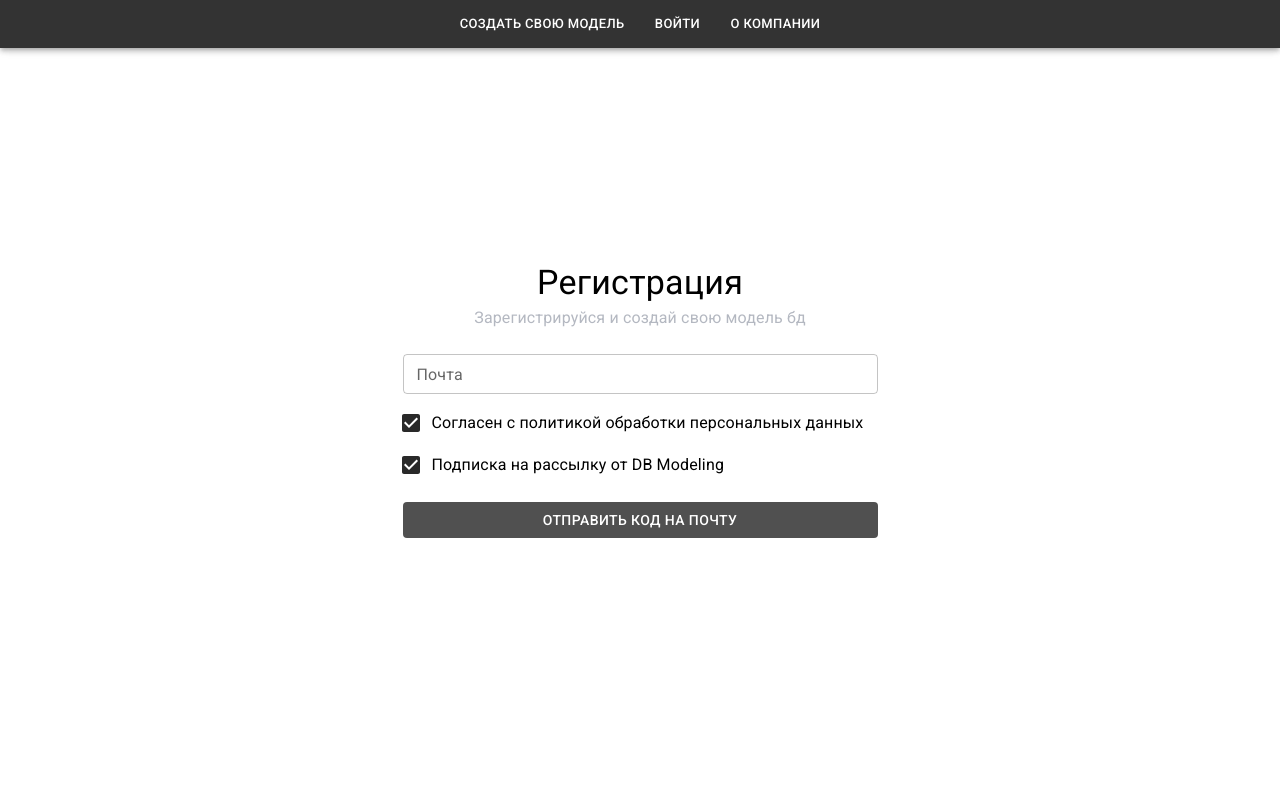
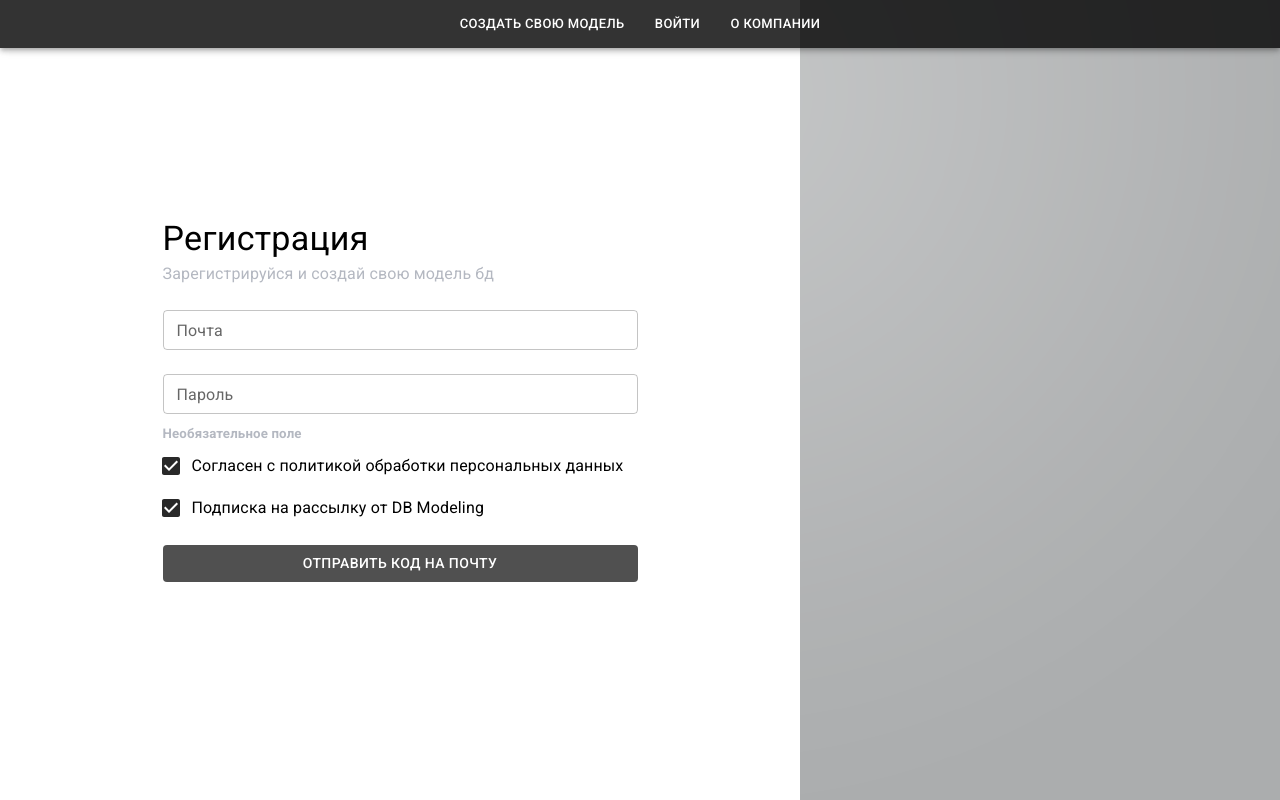
Before and after one commit to rombal-tech/awako-web, a React (Create React App) app: page /registration in a window 1280 px wide. Built offline with nearby package versions, Linux system fonts and the light colour scheme.

Commit message:
Реализует валидацию в форме регистрации

```diff
--- a/src/components/auth/login/LoginPage.tsx
+++ b/src/components/auth/login/LoginPage.tsx
@@ -4,7 +4,7 @@ import { NavLink } from 'react-router-dom';
 import Header from '../../home/header/header';
 import Controllers from './elementsLoginPage/Controllers';
 import Buttons from './elementsLoginPage/Buttons';
-import '../Validation';
+import './elementsLoginPage/loginValidation';
 import './LoginPage.scss';
 
 const LoginPage = () => (
--- a/src/components/auth/login/elementsLoginPage/Controllers.tsx
+++ b/src/components/auth/login/elementsLoginPage/Controllers.tsx
@@ -2,7 +2,7 @@ import React from 'react';
 import { Controller, SubmitHandler, useForm, useFormState } from 'react-hook-form';
 import { TextField } from '@material-ui/core';
 import { ILoginPage } from '../ILoginPage';
-import { passwordValidation, emailValidation } from '../../Validation';
+import { passwordValidation, emailValidation } from './loginValidation';
 
 const onSubmit: SubmitHandler<ILoginPage> = (data) => console.log(data);
 const Controllers = () => {
--- /dev/null
+++ b/src/components/auth/login/elementsLoginPage/loginValidation.tsx
@@ -0,0 +1,33 @@
+const REQUIRED_FIELD = 'Обязательно для заполнения';
+const EMAIL_REGEXP = new RegExp(
+	[
+		'^(([^<>()[\\].,;:\\s@"]+(.[^<>()[\\].,;:\\s@"]+)*)|(".+"))@',
+		'(([^<>()[\\].,;:\\s@"]+\\.)+[^<>()[\\].,;:\\s@"]{2,})$',
+	].join(''),
+	'iu',
+);
+export const emailValidation = {
+	required: REQUIRED_FIELD,
+	validate: (value: string) => {
+		if (value.match(/[А-я]/)) {
+			return 'Почта не может содержать русские буквы';
+		}
+		if (!value.match(EMAIL_REGEXP)) {
+			return 'Неверная валидация';
+		}
+		return true;
+	},
+};
+
+export const passwordValidation = {
+	required: REQUIRED_FIELD,
+	validate: (value: string) => {
+		if (value.length < 6) {
+			return 'Пароль должен быть не менее 6 символов';
+		}
+		if (value.length >= 21) {
+			return 'Пароль может содержать максимум 20 символов';
+		}
+		return true;
+	},
+};
--- a/src/components/auth/registration/IRegisterPage.tsx
+++ b/src/components/auth/registration/IRegisterPage.tsx
@@ -1,3 +1,4 @@
 export interface IRegisterPage {
   email: string
+  password: string
 }
--- a/src/components/auth/registration/RegisterPage.scss
+++ b/src/components/auth/registration/RegisterPage.scss
@@ -1,19 +1,28 @@
 .register-page {
     display: flex;
     height: 100vh;
+    width: 100vh;
     background-color: #fff;
     padding: 20px;
     flex-direction: column;
     justify-content: center;
     align-items: center;
-    text-align: center;
+    text-align: left;
+    font-weight: bold;
 }
 
-.register-page-subtitle {
-    color: rgb(180, 184, 193);
+.background-photo {
+    height: 100vh;
+    background: no-repeat url(./elemetsRegisterPage/Background.png);
+    background-size: cover;
 }
 
-.register-page-form {
+.instruction {
+    color: rgb(180, 184, 193);
+    text-align: left;
+}
+
+.page-controllers {
     width: 475px;
 }
 
--- a/src/components/auth/registration/RegisterPage.tsx
+++ b/src/components/auth/registration/RegisterPage.tsx
@@ -1,5 +1,4 @@
 import React from 'react';
-import { Typography } from '@material-ui/core';
 import Header from '../../home/header/header';
 import Controllers from './elemetsRegisterPage/Controllers';
 import Buttons from './elemetsRegisterPage/Buttons';
@@ -7,18 +6,12 @@ import Checkboxes from './elemetsRegisterPage/Checkboxes';
 import './RegisterPage.scss';
 
 const RegisterPage = () => (
-	<>
+	<div className="background-photo">
 		<div>
 			<Header />
 		</div>
 		<div className="register-page">
-			<Typography variant="h4" component="div">
-				Регистрация
-			</Typography>
-			<Typography variant="subtitle1" component="div" gutterBottom className="register-page-subtitle">
-				Зарегистрируйся и создай свою модель бд
-			</Typography>
-			<div className="register-page-form">
+			<div className="page-controllers">
 				<Controllers />
 			</div>
 			<div className="checkBoxes">
@@ -28,7 +21,7 @@ const RegisterPage = () => (
 				<Buttons />
 			</div>
 		</div>
-	</>
+	</div>
 );
 
 export default RegisterPage;
--- a/src/components/auth/registration/codePage/elementsCodePage/Controllers.tsx
+++ b/src/components/auth/registration/codePage/elementsCodePage/Controllers.tsx
@@ -2,7 +2,7 @@ import React from 'react';
 import { Controller, SubmitHandler, useForm, useFormState } from 'react-hook-form';
 import { TextField } from '@material-ui/core';
 import { ICodePage } from '../ICodePage';
-import { codeValidation } from '../../../Validation';
+import codeValidation from './codeValidation';
 
 const onSubmit: SubmitHandler<ICodePage> = (data) => console.log(data);
 const Controllers = () => {
--- /dev/null
+++ b/src/components/auth/registration/codePage/elementsCodePage/codeValidation.tsx
@@ -0,0 +1,16 @@
+const CODE_REQUIRED_FIELD = 'Обязательно для заполнения';
+
+const codeValidation = {
+	required: CODE_REQUIRED_FIELD,
+	validate: (value: string) => {
+		if (value.length > 6 || value.length < 6) {
+			return 'Код должен содержать 6 символов';
+		}
+		if (!value.match(/^[\sA-Za-z]*$/)) {
+			return 'Код не может содержать буквы';
+		}
+		return true;
+	},
+};
+
+export default codeValidation;
--- a/src/components/auth/registration/elemetsRegisterPage/Controllers.tsx
+++ b/src/components/auth/registration/elemetsRegisterPage/Controllers.tsx
@@ -1,7 +1,7 @@
 import React from 'react';
 import { Controller, SubmitHandler, useForm, useFormState } from 'react-hook-form';
-import { TextField } from '@material-ui/core';
-import { emailValidation } from '../../Validation';
+import { TextField, Typography } from '@material-ui/core';
+import { emailValidation, passwordValidation } from './registerValidation';
 import { IRegisterPage } from '../IRegisterPage';
 
 const onSubmit: SubmitHandler<IRegisterPage> = (data) => console.log(data);
@@ -11,7 +11,17 @@ const Controllers = () => {
 		control,
 	});
 	return (
+		<>
+			<div>
+				<Typography variant="h4" component="div">
+					Регистрация
+				</Typography>
+			</div>
+			<div className="instruction">
 				<form onSubmit={handleSubmit(onSubmit)}>
+					<Typography variant="subtitle1" component="div" gutterBottom>
+						Зарегистрируйся и создай свою модель бд
+					</Typography>
 					<Controller
 						control={control}
 						rules={emailValidation} // обязательно для заполнения
@@ -31,6 +41,31 @@ const Controllers = () => {
 						)}
 					/>
 				</form>
+				<form onSubmit={handleSubmit(onSubmit)}>
+					<Controller
+						control={control}
+						rules={passwordValidation}
+						name="password"
+						render={({ field }) => (
+							<TextField
+								label="Пароль"
+								size="small"
+								margin="normal"
+								className="password-page-input"
+								fullWidth
+								onChange={(e) => field.onChange(e)}
+								value={field.value}
+								error={!!errors.password?.message}
+								helperText={errors.password?.message}
+							/>
+						)}
+					/>
+					<Typography variant="subtitle1" component="div">
+						<h5>Необязательное поле</h5>
+					</Typography>
+				</form>
+			</div>
+		</>
 	);
 };
 
--- a/src/components/auth/Validation.ts
+++ b/src/components/auth/registration/elemetsRegisterPage/registerValidation.tsx
@@ -1,4 +1,4 @@
-const REQUIRED_FIELD = 'Обязательно для заполнения';
+const REGISTER_REQUIRED_FIELD = 'Обязательно для заполнения';
 const EMAIL_REGEXP = new RegExp(
 	[
 		'^(([^<>()[\\].,;:\\s@"]+(.[^<>()[\\].,;:\\s@"]+)*)|(".+"))@',
@@ -7,7 +7,7 @@ const EMAIL_REGEXP = new RegExp(
 	'iu',
 );
 export const emailValidation = {
-	required: REQUIRED_FIELD,
+	required: REGISTER_REQUIRED_FIELD,
 	validate: (value: string) => {
 		if (value.match(/[А-я]/)) {
 			return 'Почта не может содержать русские буквы';
@@ -20,7 +20,7 @@ export const emailValidation = {
 };
 
 export const passwordValidation = {
-	required: REQUIRED_FIELD,
+	required: false,
 	validate: (value: string) => {
 		if (value.length < 6) {
 			return 'Пароль должен быть не менее 6 символов';
@@ -31,16 +31,3 @@ export const passwordValidation = {
 		return true;
 	},
 };
-
-export const codeValidation = {
-	required: REQUIRED_FIELD,
-	validate: (value: string) => {
-		if (value.length > 6 || value.length < 6) {
-			return 'Код должен содержать 6 символов';
-		}
-		if (!value.match(/^[a-zA-Z\s]*$/)) {
-			return 'Код не может содержать буквы';
-		}
-		return true;
-	},
-};
```
Also changed, not shown: src/components/auth/registration/elemetsRegisterPage/Background.png (added). Lines whose indentation alone changed are shown as unchanged.
